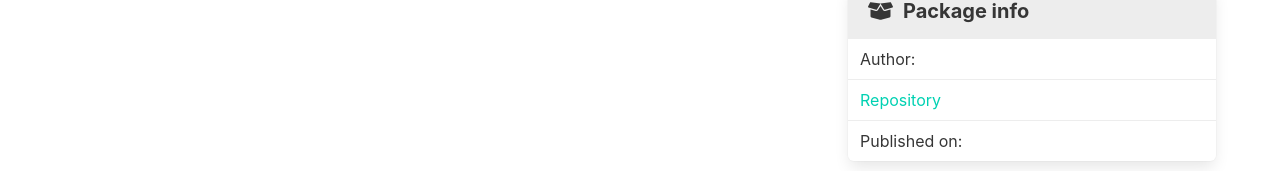
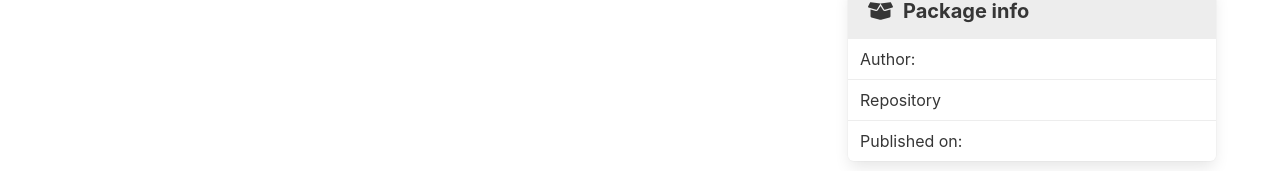
Before and after one commit to nestdotland/nest.land, a Vue app in the folder web/: page /package/1 in a window 1280 px wide. Shown: the part 474-645 px from the top of the page. Built offline with nearby package versions, Linux system fonts and the light colour scheme; no server answers; what vue-lodash, vue-recaptcha-v3 would draw is missing.

Commit message:
refactor(site): Updated optional readme field
Now that I think about it, Bulma has support for anchor panel blocks. This should improve the UI of the repository block.

```diff
--- a/web/src/components/package/PackageDetail.vue
+++ b/web/src/components/package/PackageDetail.vue
@@ -65,7 +65,7 @@
                   <font-awesome-icon class="icon-margin-right" :icon="['fas', 'box-open']" />Package info
                 </p>
                 <div class="panel-block">Author: {{ packageInfo.owner }}</div>
-                <div v-if="packageInfo.repository !== ''" class="panel-block"><a :href="packageInfo.repository" class="has-text-primary">Repository</a></div>
+                <a class="panel-block" v-if="packageInfo.repository !== ''" :href="packageInfo.repository">Repository</a>
                 <div class="panel-block">Published on: {{ packageInfo.createdAt | formatDate }}</div>
               </nav>
             </div>
```
